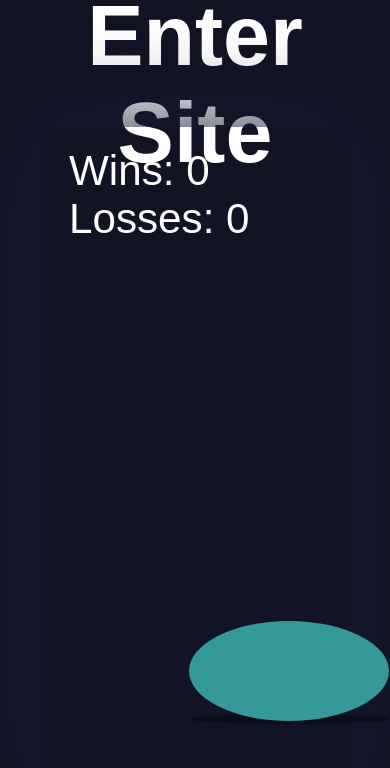
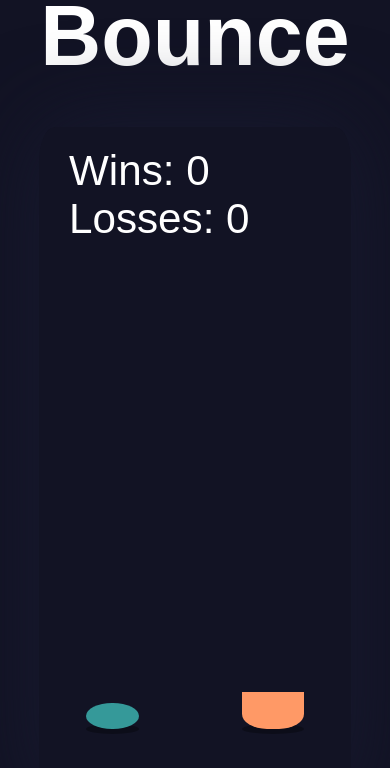
Before and after one commit to samrroyall/bounce, a plain HTML site: page index.html in a window 390 px wide. Drawn offline with Linux system fonts and the light colour scheme.

Commit message:
increased responsiveness of game!

```diff
--- a/game.js
+++ b/game.js
@@ -1,6 +1,9 @@
 // GLOBAL VARIABLES AND GETTER/SETTER FUNCTIONS //
 
 const root = document.documentElement;
+// game area variables
+let gameHeight = 0;
+let gameWidth = 0;
 // basket variables
 let basketHeight = 0;
 let basketWidth = 0;
@@ -14,6 +17,7 @@ let ballPos = {
     left: 0,
     right: 0
 }
+let stepDist = 0;
 // scoreboard variables
 let wins = 0;
 let losses = 0;
@@ -33,6 +37,7 @@ function setBallPos() {
     ballSize = ballCoords.width;
     ballPos.left = ballCoords.left;
     ballPos.right = ballCoords.right;
+    stepDist = 0.05*ballSize;
 }
 
 // BASKET-BALL RELATIVE POSITION FUNCTIONS //
@@ -143,7 +148,7 @@ function moveBall(dir) {
         if (ballPos.left >= screenCoords.left + 2) {
             root.style.setProperty(
                 "--ball-pos",
-                (currVal - 10).toString() + "px"
+                (currVal - stepDist).toString() + "px"
             );
         } else {
             root.style.setProperty(
@@ -152,10 +157,10 @@ function moveBall(dir) {
             );
         }
     } else if (dir === 1) {
-        if (ballPos.right <= screenCoords.right - 15) {
+        if (ballPos.right <= screenCoords.right - (stepDist + 5)) {
             root.style.setProperty(
                 "--ball-pos",
-                (currVal + 10).toString() + "px"
+                (currVal + stepDist).toString() + "px"
             );
         } else {
             root.style.setProperty(
@@ -186,20 +191,29 @@ function setScoreboard() {
     lossesSection.innerHTML = lossText;
 }
 
+function setPositions() {
+    // set game board dimensions
+    let gameCoords = document.getElementById("game").getBoundingClientRect();
+    gameHeight = gameCoords.height;
+    gameWidth = gameCoords.width;
+    // set basket position
+    root.style.setProperty("--basket-width", (0.2*gameWidth).toString() + "px");
+    root.style.setProperty("--basket-height", (0.12*gameWidth).toString() + "px");
+    root.style.setProperty("--basket-pos", (0.65*gameWidth).toString() + "px");
+    setBasketPos();
+    // set ball position
+    root.style.setProperty("--ball-size", (0.17*gameWidth).toString() + "px");
+    root.style.setProperty("--ball-pos", (0.15*gameWidth).toString() + "px");
+    setBallPos();
+}
+
 function start() {
     // set scoreboard
     setScoreboard();
+    // set ball and basket positions
+    setPositions();
     // start ball animations
     startBall();
-    // set basket position
-    root.style.setProperty("--basket-height", "120px");
-    root.style.setProperty("--basket-width", "240px");
-    root.style.setProperty("--basket-pos", "700px");
-    setBasketPos();
-    // set ball position
-    root.style.setProperty("--ball-size", "200px");
-    root.style.setProperty("--ball-pos", "150px");
-    setBallPos();
     // start ball position listener
     window.requestAnimationFrame(checkPosChange);
 
@@ -216,3 +230,4 @@ function start() {
 };
 
 window.onload = start;
+window.onresize = setPositions;
--- a/index.html
+++ b/index.html
@@ -8,7 +8,7 @@
     </head>
     <body>
         <div id="enter">
-            <a href="#" id="enter">Enter Site</a>
+            Bounce
         </div>
         <div id="game">
             <div id="scoreboard">
--- a/style.css
+++ b/style.css
@@ -64,7 +64,7 @@ body {
     /* position */
     position: absolute;
     left: var(--basket-pos);
-    bottom: 12.5%;
+    bottom: calc(10% + 5px);
     z-index: 4;
 }
 #basket-shadow {
@@ -77,7 +77,7 @@ body {
     /* position */
     position: absolute;
     left: var(--basket-pos);
-    bottom: 11.5%;
+    bottom: 10%;
     z-index: 3;
 
 }
@@ -92,7 +92,7 @@ body {
     width: var(--ball-size);
     /* position */
     position: absolute;
-    bottom: 35%;
+    bottom: calc(1.7*var(--ball-size));
     left: var(--ball-pos);
     z-index: 2;
     /* animations */
@@ -105,7 +105,7 @@ body {
     to {
         background-color: rgb(53, 153, 153);
         height: calc(var(--ball-size)/2);
-        bottom: 12%;
+        bottom: calc(10% + 5px);
     }
 }
 
@@ -118,7 +118,7 @@ body {
     opacity: 0.3;
     /* position */
     position: absolute;
-    bottom: 11.5%;
+    bottom: 10%;
     left: calc(var(--ball-pos) + calc(var(--ball-size)/3));
     z-index: 1;
     /* animations */
```
